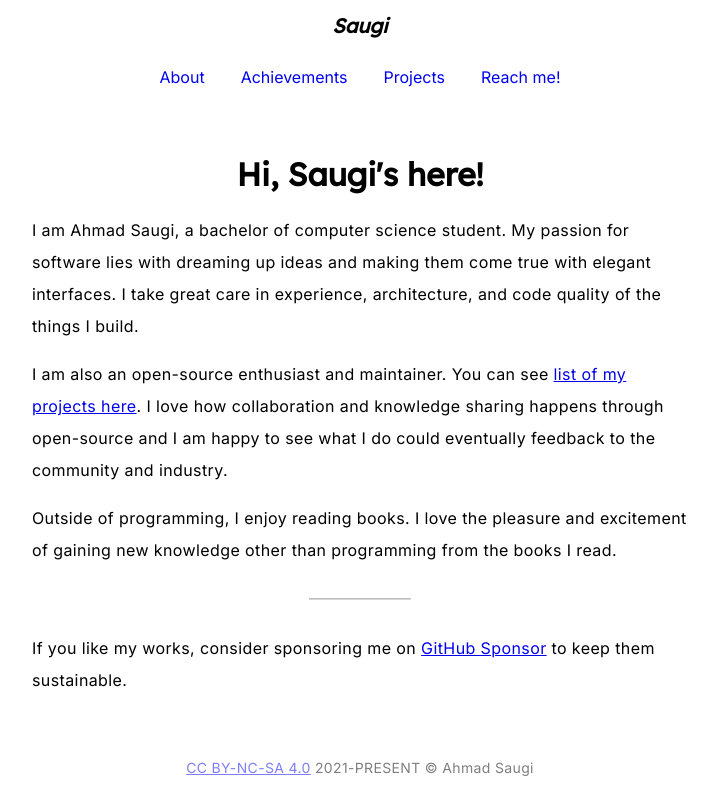
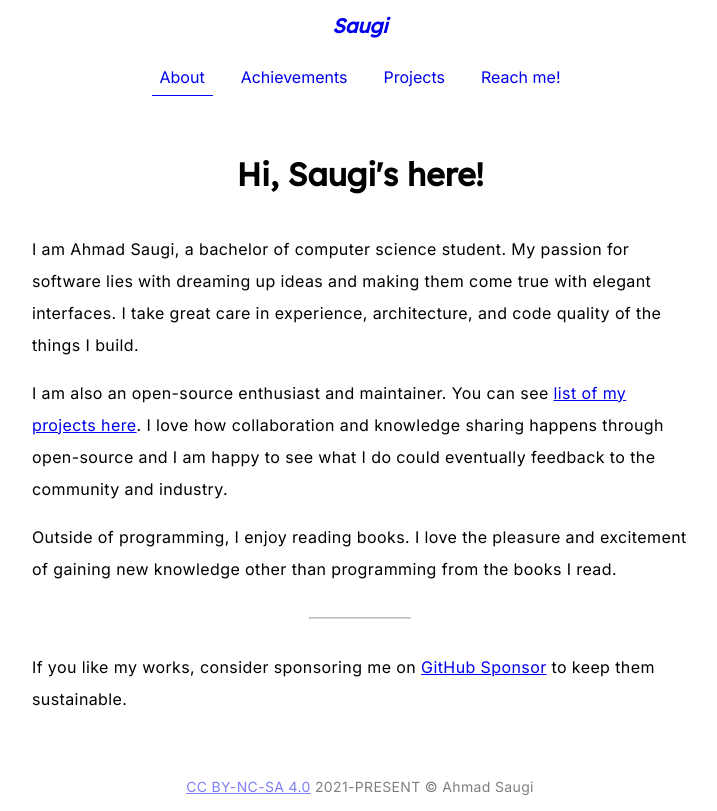
Before and after one commit to zuramai/saugi.me, a Nuxt app: page / in a window 1280 px wide. Shown: the whole page, without its empty margins (280-997 px from the left). Built offline with nearby package versions, Linux system fonts and the light colour scheme.

Commit message:
fix: unocss not work in style SFC

```diff
--- a/assets/css/style.css
+++ b/assets/css/style.css
@@ -27,3 +27,12 @@ button {
   border-color: #7d7d7d4d;
   @apply my-8;
 }
+.prose > h1 {
+  margin-bottom: 2.5rem;
+}
+.content {
+  padding: 2rem;
+}
+p {
+  @apply tracking-wide leading-8;
+}
--- a/components/Navbar.vue
+++ b/components/Navbar.vue
@@ -5,7 +5,9 @@ const isNavbarOpen = ref(true)
   <nav>
     <div class="navbar__brand | italic text-center flex justify-center py-3">
       <div class='w-1/3'></div>
-      <h3 class="w-1/3 text-xl my-0">Saugi</h3>
+      <h3 class="w-1/3 text-xl my-0">
+        <router-link to="/" class="decoration-none">Saugi</router-link>
+      </h3>
       <div class='w-1/3'>
         <button class="p-2 bg-transparent border-none md:hidden inline-block" type="button" @click="isNavbarOpen=!isNavbarOpen">
           <div class="i-mdi-menu"></div>
@@ -32,9 +34,10 @@ const isNavbarOpen = ref(true)
 </template>
 <style>
 .navbar__link {
-  @apply p-2 decoration-none;
+  padding: 0.5rem;
+  text-decoration: none
 }
 .navbar__link.router-link-active {
-  @apply border-b;
+  border-bottom: 1px solid;
 }
 </style>
--- a/pages/achievements.vue
+++ b/pages/achievements.vue
@@ -41,11 +41,3 @@ const achievements = [
   </div>
 </section>
 </template>
-<style>
-.content {
-  @apply py-8;
-}
-.section__header {
-  @apply mb-12;
-}
-</style>
--- a/pages/contact.vue
+++ b/pages/contact.vue
@@ -19,11 +19,3 @@ useHead({
   </div>
 </section>
 </template>
-<style>
-.content {
-  @apply py-8;
-}
-p {
-  @apply tracking-wide leading-8;
-}
-</style>
--- a/pages/index.vue
+++ b/pages/index.vue
@@ -29,11 +29,3 @@ useHead({
   </div>
 </section>
 </template>
-<style>
-.content {
-  @apply py-8;
-}
-p {
-  @apply tracking-wide leading-8;
-}
-</style>
--- a/pages/projects.vue
+++ b/pages/projects.vue
@@ -19,11 +19,3 @@ useHead({
   </div>
 </section>
 </template>
-<style>
-.content {
-  @apply py-8;
-}
-p {
-  @apply tracking-wide leading-8;
-}
-</style>
```
